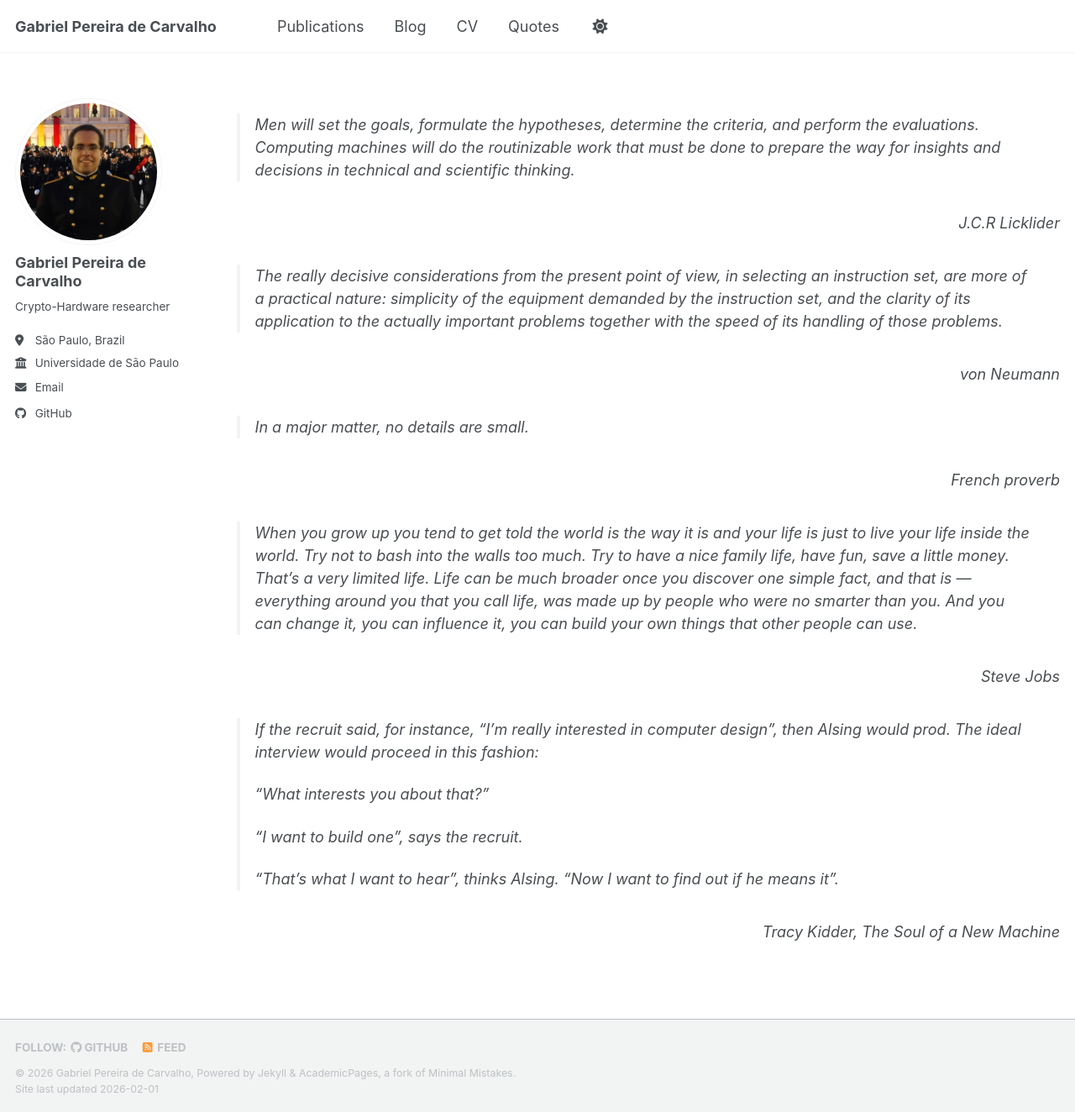
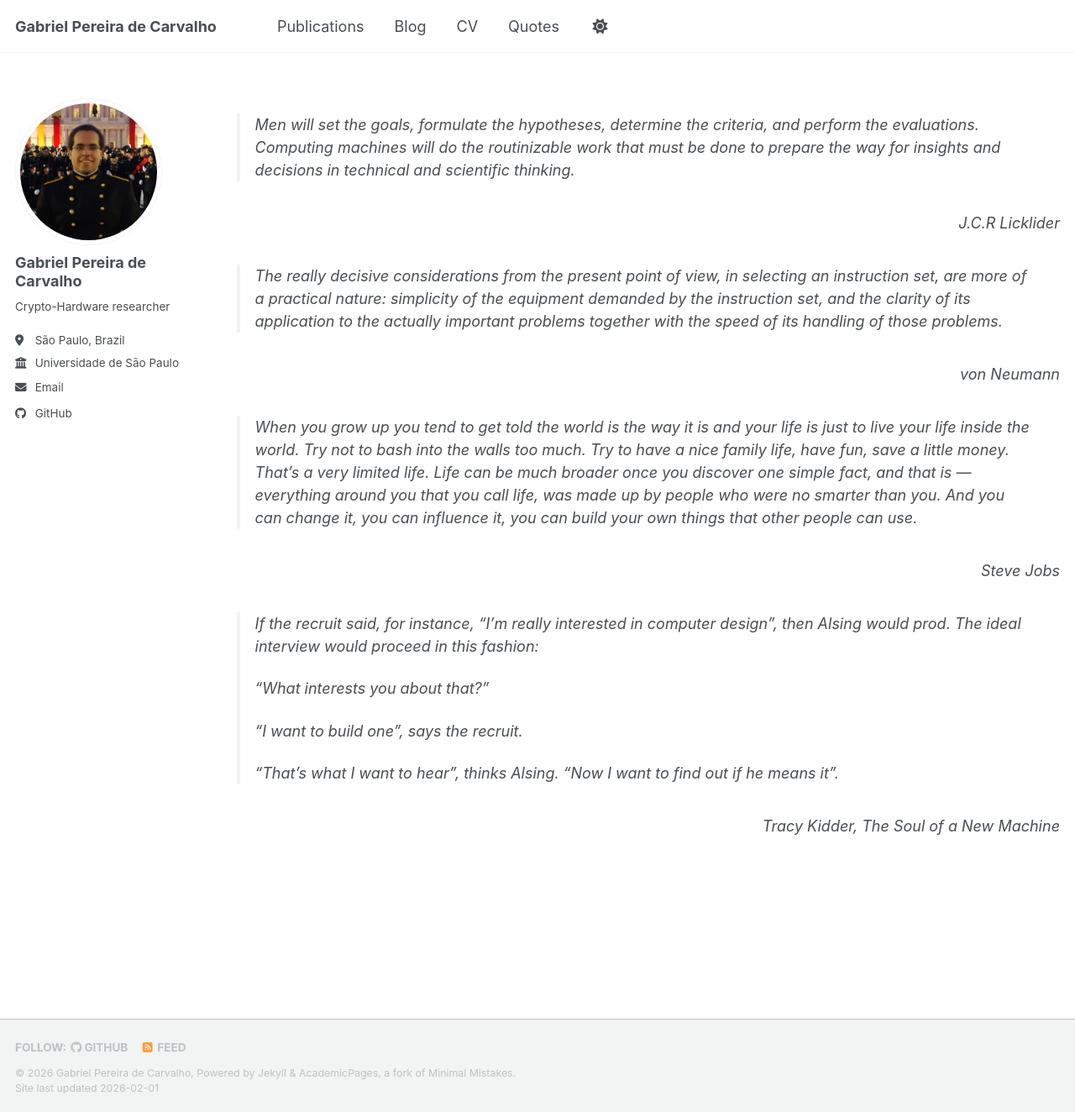
Before and after one commit to ArkhamKnightGPC/ArkhamKnightGPC.github.io, a Jekyll site: the page built from _pages/quotes.md, in a window 1280 px wide and 1324 px high. Shown: the whole window at 84% size. Built offline with Jekyll 4.4.1, drawn with Linux system fonts in a browser that asks for light colours; a script bundle is joined from its source files by our own code; library files that are not in the unit come from our copies.

Commit message:
:memo: remove a quote

```diff
--- a/_pages/quotes.md
+++ b/_pages/quotes.md
@@ -17,11 +17,6 @@ redirect_from:
   <em>von Neumann</em>
 </div>
 
-> In a major matter, no details are small.
-<div style="text-align: right">
-  <em>French proverb</em>
-</div>
-
 > When you grow up you tend to get told the world is the way it is and your life is just to live your life inside the world. Try not to bash into the walls too much. Try to have a nice family life, have fun, save a little money. That’s a very limited life. Life can be much broader once you discover one simple fact, and that is — everything around you that you call life, was made up by people who were no smarter than you. And you can change it, you can influence it, you can build your own things that other people can use.
 <div style="text-align: right">
   <em>Steve Jobs</em>
```
